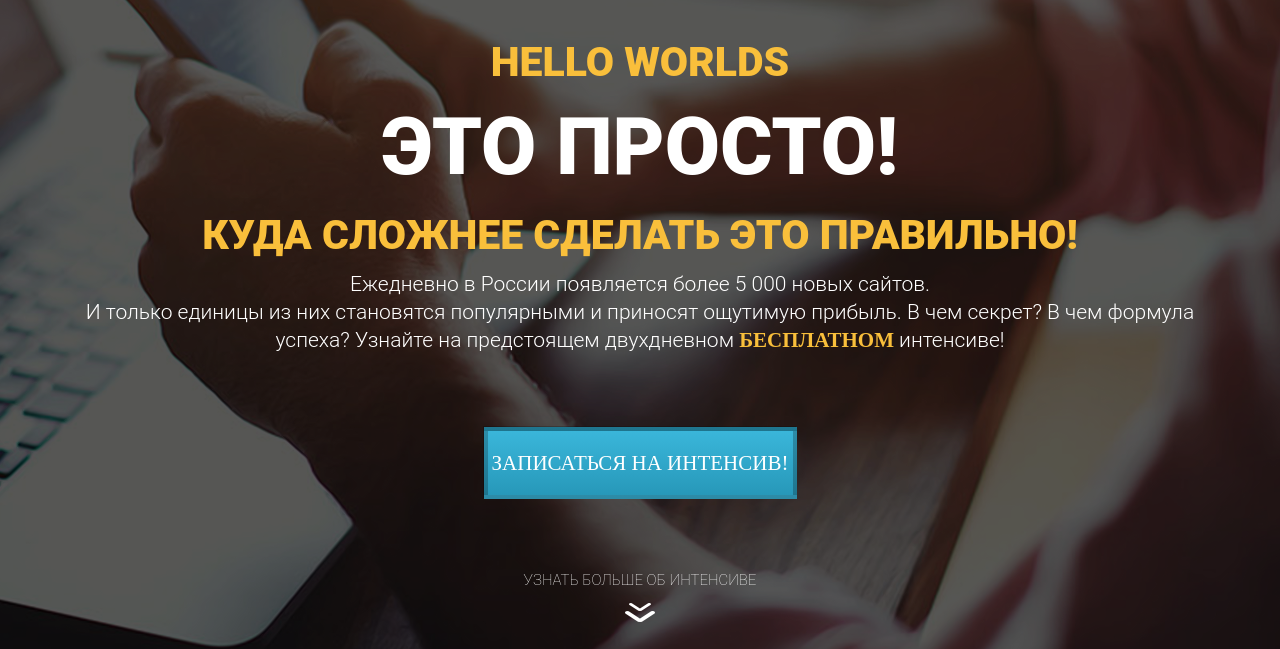
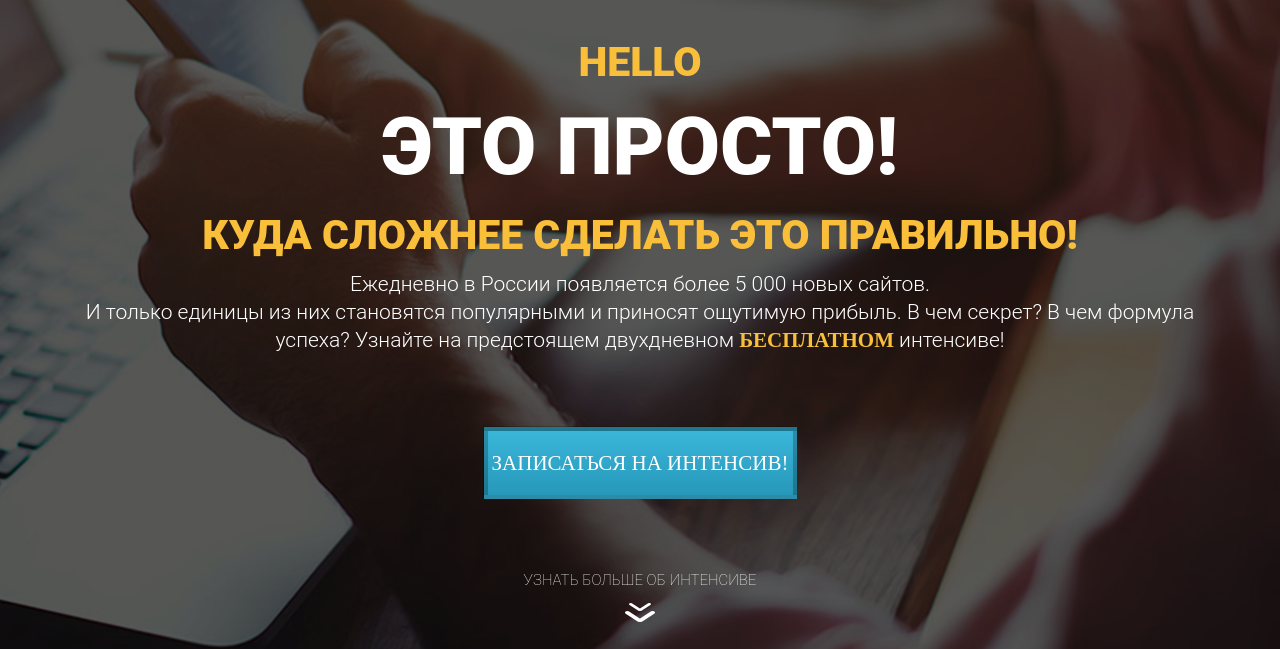
Before and after one commit to LoTeeSs/SecondProject, a plain HTML site: page index.html in a window 1280 px wide. Shown: the part 151-800 px from the top of the page. Drawn offline with Linux system fonts and the light colour scheme.

Commit message:
Update index.html

```diff
--- a/index.html
+++ b/index.html
@@ -14,7 +14,8 @@
                 <img src="icons/Main_logo.png" alt="logo" class="logo_img">
                 <div class="logo_text">WordPress интенсив</div>
             </div>
-            <h1 class="title">Hello worlds</h1>
+            <h1 class="title">Hello</h1>
+
             <div class="simple">
                 <h2 class="title_big">это просто!</h2>
                 <div class="line"></div>
```
